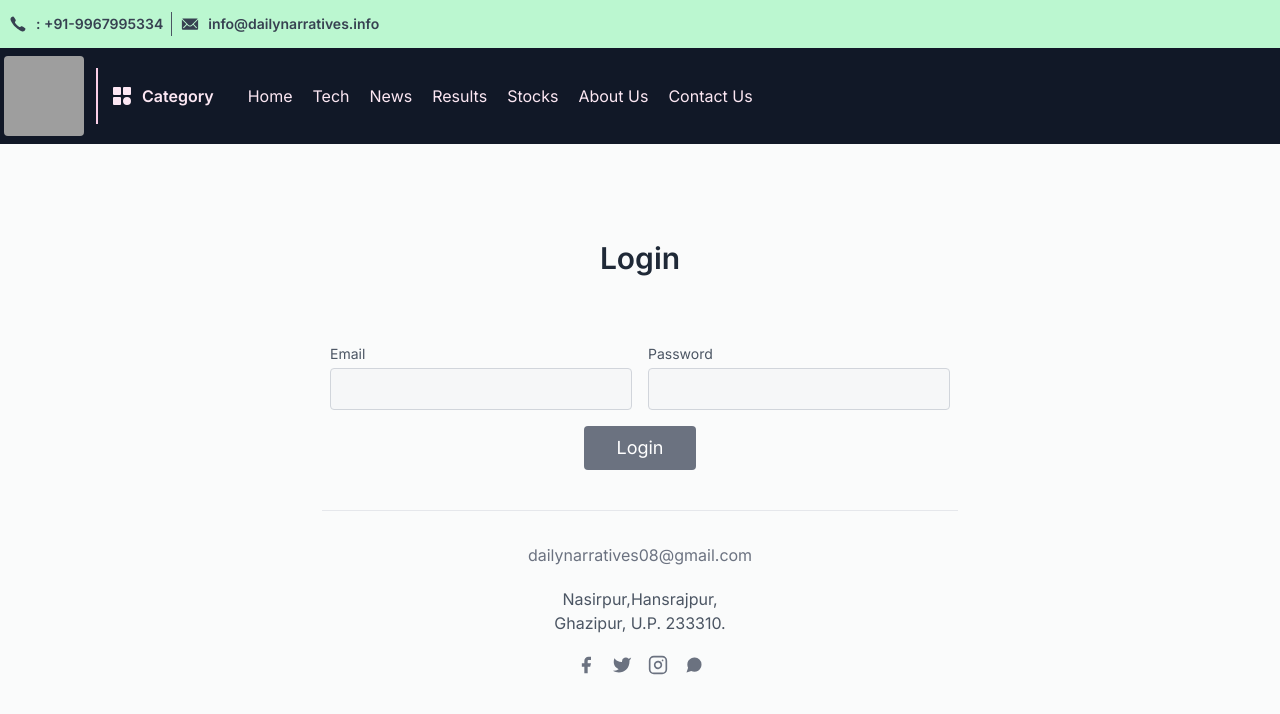
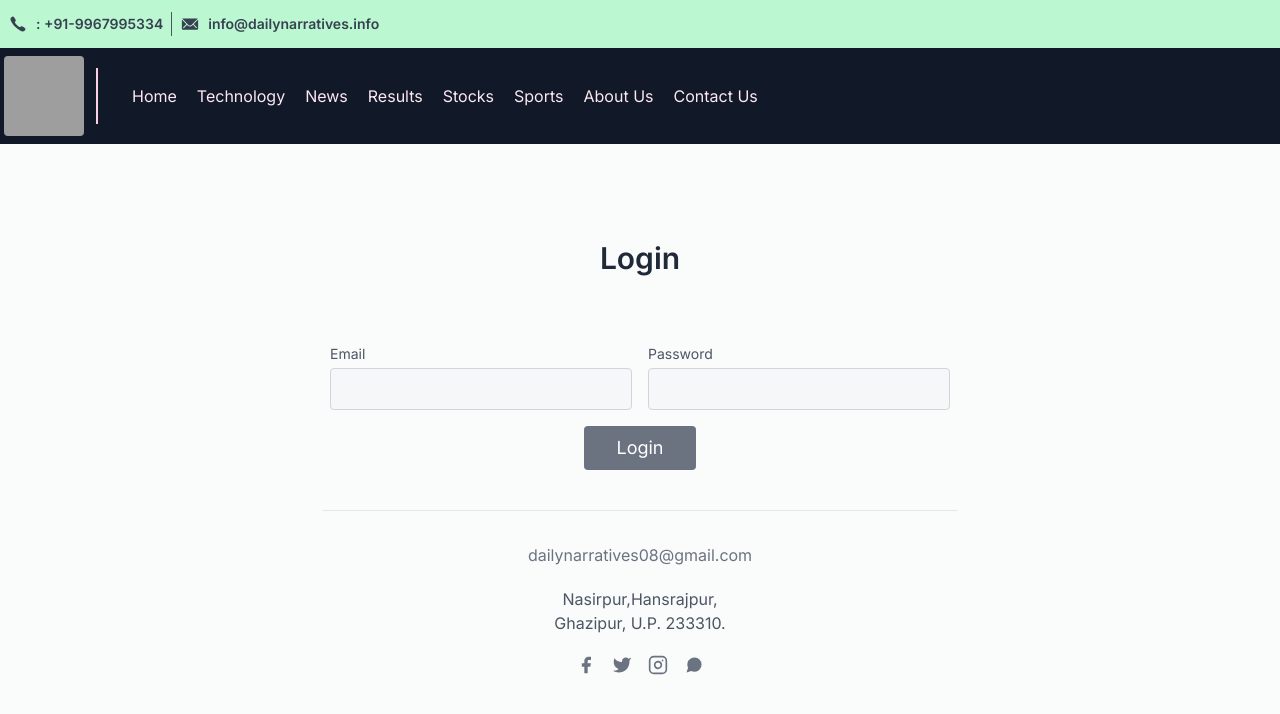
Before and after one commit to nrr78626/blog3, a Next.js app: page /Login in a window 1280 px wide. Shown: the top 714 px of the page. Built offline with nearby package versions, Linux system fonts and the light colour scheme; grey boxes are pictures that could not be loaded.

Commit message:
final touch

```diff
--- a/next.config.mjs
+++ b/next.config.mjs
@@ -11,12 +11,16 @@ const nextConfig = {
                 hostname: "res.cloudinary.com"
             },
             {
-                protocol: "http",
+                protocol: "https",
                 hostname: "miro.medium.com"
             },
             {
                 protocol:"https",
                 hostname:"img.freepik.com"
+            },
+            {
+                protocol:"https",
+                hostname:"www.searchenginejournal.com"
             }
         ]
     }
--- a/src/Features/Blog.tsx
+++ b/src/Features/Blog.tsx
@@ -4,7 +4,6 @@ import Loading from '@/app/loading'
 import Image from 'next/image'
 
 const Blog = ({ blog }: { blog: any }) => {
-    console.log(blog)
     if (!blog) {
         return <Loading></Loading>
     }
@@ -15,8 +14,11 @@ const Blog = ({ blog }: { blog: any }) => {
                     {blog?.map((e: any) => (
                         <Link href={`/SingleBlog/${e._id}`} key={e._id} legacyBehavior className='cursor-pointer' >
                             <div className="p-4 md:w-1/3 cursor-pointer">
-                                <div className="h-full border-2 border-gray-200 border-opacity-60 rounded-lg overflow-hidden">
-                                    <img className="lg:h-48 md:h-36 w-full object-cover object-center" src={e.images} alt="blog" />
+                                <div className="relative h-full border-2 border-gray-200 border-opacity-60 rounded-lg overflow-hidden">
+                                    <div className='absolute p-1 font-semibold text-gray-100 right-0 bg-green-500 m-2 text-sm rounded '>
+                                    {e.category}
+                                    </div>
+                                    <Image className="lg:h-48 md:h-36 w-full object-cover object-center" src={e.images} alt="blog" height={1000} width={1000} priority={true} />
                                     <div className="p-6">
                                         <h2 className="tracking-widest text-xs title-font font-medium text-gray-400 mb-1">{e.title}</h2>
                                         <h1 className="title-font text-lg font-medium text-gray-900 mb-3">{e.title}</h1>
--- a/src/Features/Header.tsx
+++ b/src/Features/Header.tsx
@@ -3,7 +3,6 @@ import React from 'react';
 import { IoIosCall } from "react-icons/io";
 import { IoIosMail } from "react-icons/io";
 import Image from 'next/image';
-import { TbCategoryFilled } from "react-icons/tb";
 import Link from 'next/link';
 import { GiHamburgerMenu } from "react-icons/gi";
 
@@ -25,26 +24,25 @@ const Header = () => {
                     <Image src={"https://img.freepik.com/premium-vector/word-concept-color-geometric-shapes-blog_205544-12899.jpg?size=626&ext=jpg&ga=GA1.1.2008272138.1721606400&semt=ais_user"} alt='blog' height={1000} width={1000} className='good h-20 w-20 rounded' />
                 </Link>
                 <span className='h-14 w-[1px] border-l-[2px] border-pink-200 max-sm:hidden'></span>
-                <div className='flex items-center gap-2 max-sm:hidden'>
-                    <TbCategoryFilled className='text-2xl' />
-                    <Link href={"#"} className='font-semibold'>Category</Link>
-                </div>
                 <div className='ml-5 max-sm:hidden'>
                     <ul className='flex gap-4'>
                         <li className='border-2 border-b-2 border-gray-900 hover:border-b-gray-100 transition-all duration-300'>
                             <Link href={"/"}>Home</Link>
                         </li>
                         <li className='border-2 border-b-2 border-gray-900 hover:border-b-gray-100 transition-all duration-300'>
-                            <Link href={"/Technology"}>Tech</Link>
+                            <Link href={"/Technology"}>Technology</Link>
                         </li>
                         <li className='border-2 border-b-2 border-gray-900 hover:border-b-gray-100 transition-all duration-300'>
-                            <Link href={"/Technology"}>News</Link>
+                            <Link href={"/News"}>News</Link>
                         </li>
                         <li className='border-2 border-b-2 border-gray-900 hover:border-b-gray-100 transition-all duration-300'>
-                            <Link href={"/Technology"}>Results</Link>
+                            <Link href={"/Results"}>Results</Link>
                         </li>
                         <li className='border-2 border-b-2 border-gray-900 hover:border-b-gray-100 transition-all duration-300'>
                             <Link href={"/Stocks"}>Stocks</Link>
+                        </li>
+                        <li className='border-2 border-b-2 border-gray-900 hover:border-b-gray-100 transition-all duration-300'>
+                            <Link href={"/Sports"}>Sports</Link>
                         </li>
                         <li className='border-2 border-b-2 border-gray-900 hover:border-b-gray-100 transition-all duration-300'>
                             <Link href={"/About"}>About Us</Link>
--- a/src/Models/Blog.ts
+++ b/src/Models/Blog.ts
@@ -1,4 +1,5 @@
 import mongoose from "mongoose";
+import BlogCategory from "./BlogType/BlogType";
 
 const blogSchema = new mongoose.Schema({
     auther: {
@@ -17,6 +18,11 @@ const blogSchema = new mongoose.Schema({
         type: Array,
         required: true
     },
+    category:{
+        type:String,
+        enum:[BlogCategory.any,BlogCategory.news,BlogCategory.result,BlogCategory.sports,BlogCategory.stocks,BlogCategory.tech],
+        default:BlogCategory.any
+    },
     images: {
         type: String
     },
--- /dev/null
+++ b/src/Models/BlogType/BlogType.ts
@@ -0,0 +1,10 @@
+const BlogCategory = {
+    any:"Any",
+    news:"News",
+    stocks:"Stock",
+    tech:"Technology",
+    sports:"Sports",
+    result:"Result"
+}
+
+export default BlogCategory
--- /dev/null
+++ b/src/app/News/page.tsx
@@ -0,0 +1,9 @@
+import React from 'react'
+
+const page = () => {
+  return (
+    <div>page</div>
+  )
+}
+
+export default page
--- /dev/null
+++ b/src/app/Sports/page.tsx
@@ -0,0 +1,9 @@
+import React from 'react'
+
+const page = () => {
+    return (
+        <div>page</div>
+    )
+}
+
+export default page
```
